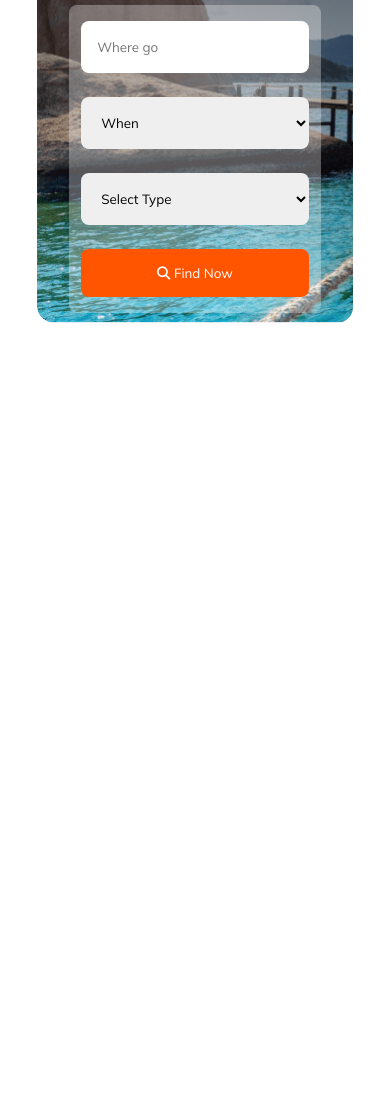
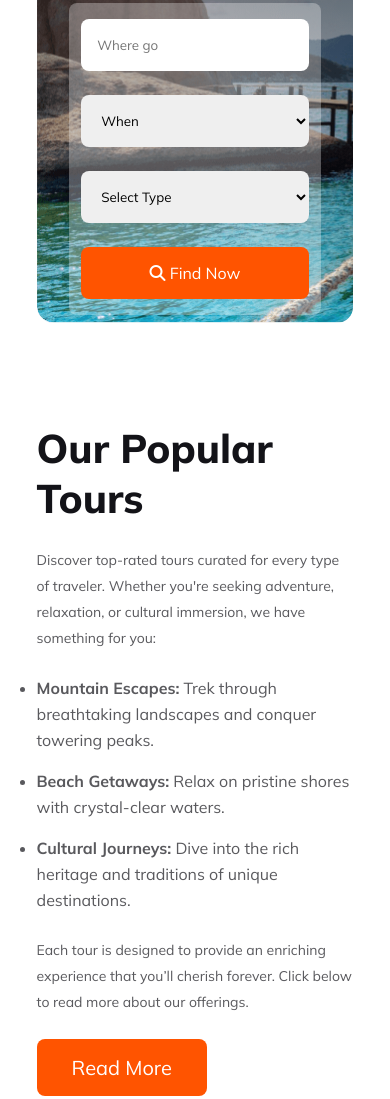
Before and after one commit to Sazid99246/easy-travel, a plain HTML site: page index.html in a window 390 px wide. Shown: the part 333-1432 px from the top of the page. Before the commit the page ends 844 px from the top, so only its background shows below. Drawn offline with Linux system fonts and the light colour scheme.

Commit message:
popular collections section completed with responsiveness

```diff
--- a/index.html
+++ b/index.html
@@ -50,13 +50,26 @@
                         <option value="Relaxation & Wellness">Relaxation & Wellness</option>
                         <option value="Historical & Educational">Historical & Educational</option>
                     </select>
-                    <button type="submit" class="button--primary"><i class="fa-solid fa-magnifying-glass"></i> Find Now</button>
+                    <button type="submit" class="button--primary button--banner"><i class="fa-solid fa-magnifying-glass"></i> Find Now</button>
                 </form>
             </div>
         </div>
     </header>
     <main>
-
+        <section class="popular-tours">
+            <div>
+                <h2 class="section__title" id="popular-tours--heading">Our Popular Tours</h2>
+                <p>Discover top-rated tours curated for every type of traveler. Whether you're seeking adventure, relaxation, or cultural immersion, we have something for you:</p>
+                <ul>
+                    <li><b>Mountain Escapes:</b> Trek through breathtaking landscapes and conquer towering peaks.</li>
+                    <li><b>Beach Getaways:</b> Relax on pristine shores with crystal-clear waters.</li>
+                    <li><b>Cultural Journeys:</b> Dive into the rich heritage and traditions of unique destinations.</li>
+                </ul>
+                <p>Each tour is designed to provide an enriching experience that you’ll cherish forever. Click below to read more about our offerings.</p>
+                <button class="button--primary">Read More</button>
+            </div>
+            <img src="./Images/Rectangle 4.png" alt="">
+        </section>
     </main>
     <footer>
 
--- a/styles/styles.css
+++ b/styles/styles.css
@@ -24,10 +24,31 @@ body {
     color: #FFF;
     border-radius: 8px;
     background: var(--color-primary);
+    font-size: 20px;
+}
+
+section {
+    margin-bottom: 100px;
+}
+
+section h2 {
+    color: #131318;
+    text-align: center;
+    font-size: 40px;
+    font-weight: 800;
+}
+
+section p, section li {
+    color: rgba(19, 19, 24, 0.70);
+    line-height: 26px;
 }
 
 /* header style */
 /* nav styles */
+header {
+    margin-bottom: 100px;
+}
+
 nav {
     margin: 50px 0;
 }
@@ -88,6 +109,10 @@ nav h2 {
     justify-content: center;
 }
 
+.button--banner {
+    font-size: 16px;
+}
+
 .banner p {
     max-width: 676px;
     margin-bottom: 48px;
@@ -114,6 +139,29 @@ h1 {
     padding: 0 16px;
     border: 0;
     border-radius: 8px;
+}
+
+.popular-tours {
+    display: flex;
+    align-items: center;
+    justify-content: space-between;
+    gap: 53px;
+}
+
+.popular-tours div {
+    max-width: 577px;
+}
+
+.popular-tours p {
+    margin: 24px 0;
+}
+
+.popular-tours li {
+    margin-bottom: 15px;
+}
+
+#popular-tours--heading {
+    text-align: left;
 }
 
 @media screen and (max-width: 600px) {
@@ -155,7 +203,17 @@ h1 {
         justify-content: center;
     }
 
-    .banner input, .banner select, .banner button {
+    .banner input,
+    .banner select,
+    .banner button {
         width: 90%;
     }
+
+    .popular-tours {
+        flex-direction: column;
+    }
+
+    .popular-tours img {
+        width: 100%;
+    }
 }
```
